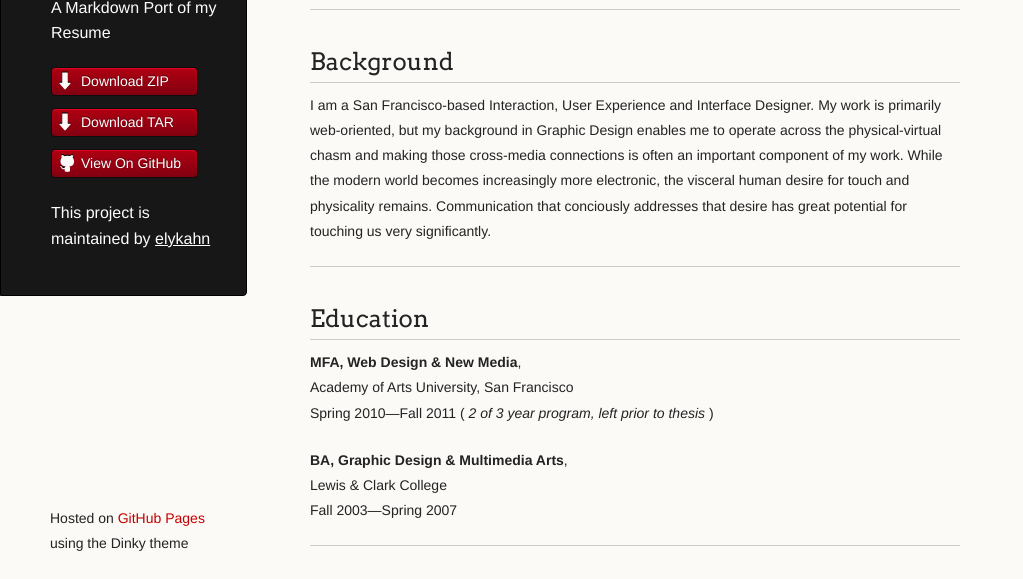
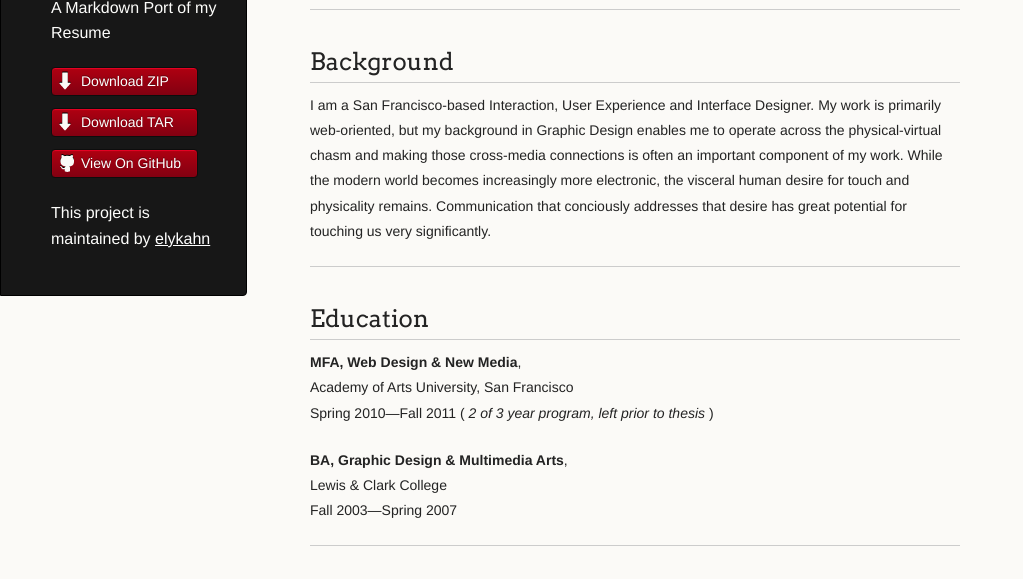
Before and after one commit to elykahn/ely-kahn-creative-resume, a plain HTML site: page index.html in a window 1280 px wide. Shown: the part 212-791 px from the top of the page, without its empty margins (0-1023 px from the left). Drawn offline with Linux system fonts and the light colour scheme.

Commit message:
Extraneous attribution removed

```diff
--- a/index.html
+++ b/index.html
@@ -113,7 +113,7 @@ Working with this young, energetic and ambitious group of activists was a very r
 As the lead designer for Foresight, a Tech Transfer firm, I was responsible for a complete redesign of the corporate identity, including logo and branding, print collateral and implementation across a broad range of electronic and presentational media.I designed and developed an entirely new public-facing website, intranet and a "Product Selector" web app. Finally, I worked alongside the founder &amp; CEO to develop T2+2, a Service-as-a-Product package of Commercialization Assistance geared toward individuals and inventors, rather than the typical corporate, government and military clients. </p>
       </section>
       <footer>
-        <p><small>Hosted on <a href="https://pages.github.com">GitHub Pages</a> using the Dinky theme</small></p>
+
       </footer>
     </div>
     <!--[if !IE]><script>fixScale(document);</script><![endif]-->
```
